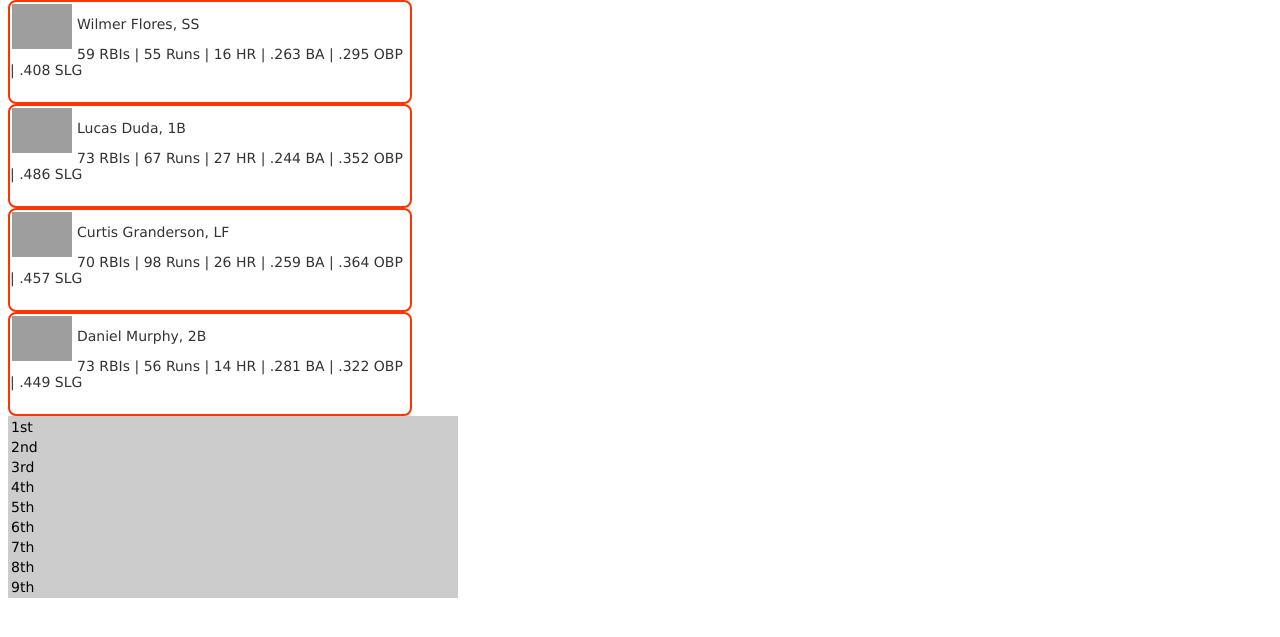
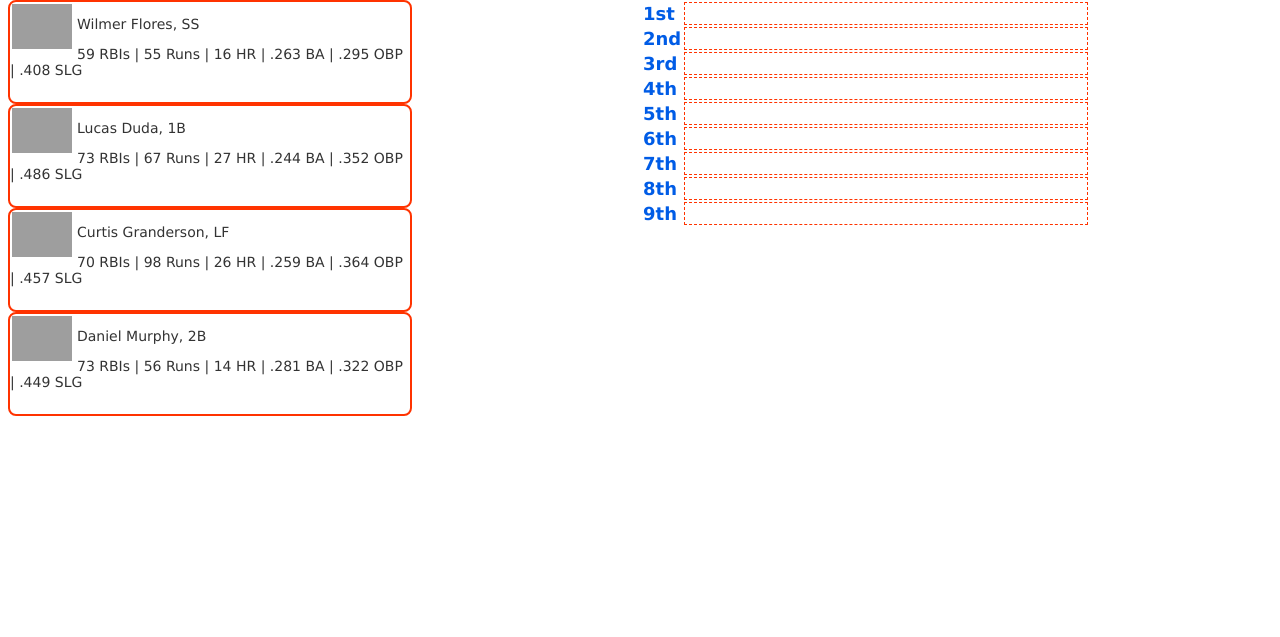
Before and after one commit to brianlondregan36/baseball-projects, a Flask app: page /lineupbuilder/ in a window 1280 px wide. Shown: the part 46-683 px from the top of the page. Run offline with Flask 2, Linux system fonts and the light colour scheme; some libraries are stand-ins or nearby versions; grey boxes are pictures that could not be loaded.

Commit message:
snap to for the lineup page

```diff
--- a/baseball/static/style.css
+++ b/baseball/static/style.css
@@ -1,21 +1,7 @@
 body{ font: 14px Verdana, Geneva, sans-serif; }
 
-@media only screen and (min-width:320px)
-{
-	.in-story-image{
-		float:none;
-		clear:both;
-	}
 
-}
-@media only screen and (min-width:960px)
-{
-	.in-story-image{
-		float:right;
-		clear:both;
-	}
-}
-
+/* START FULL HEADER */
 
 .top-container{
     width: 100%;
@@ -62,6 +48,25 @@ body{ font: 14px Verdana, Geneva, sans-serif; }
 	text-decoration: none;
 }
 
+/* END FULL HEADER */
+
+/* START STORY POSTS */
+
+@media only screen and (min-width:320px)
+{
+	.in-story-image{
+		float:none;
+		clear:both;
+	}
+
+}
+@media only screen and (min-width:960px)
+{
+	.in-story-image{
+		float:right;
+		clear:both;
+	}
+}
 
 #post-main{
     border: solid 4px #FF3300;
@@ -104,10 +109,12 @@ body{ font: 14px Verdana, Geneva, sans-serif; }
 	font-weight:bold;
 }
 
+/* END STORY POSTS */
 
 
 
 
+/* START BACK-TO-TOP WIDGET */
 
 .back-to-top{
 	position: fixed;
@@ -137,9 +144,11 @@ body{ font: 14px Verdana, Geneva, sans-serif; }
 	transition: visibility 1s ease-out;
 }
 
+/* END BACK-TO-TOP WIDGET */
 
 
 
+/* START MODAL WINDOWS FOR IMAGES */
 
 .modalDialog {
 	position: fixed;
@@ -171,8 +180,16 @@ body{ font: 14px Verdana, Geneva, sans-serif; }
 	background: -o-linear-gradient(#fff, #999);
 }
 
+/* END MODAL WINDOWS FOR IMAGES */
 
 
+
+
+
+
+
+
+/* START INTERACTIVE LINEUP BUILDER */
 
 div.draggable-card{
 	width:400px;
@@ -197,10 +214,22 @@ div.draggable-card img{
 	cursor:move;
 }
 
-div#lineup table{
-background-color:#CCCCCC;
-	width:450px;
+div#startingblock, div#lineup{
+	width:50%;
+	float:left;
+}
+div#lineup table tr{
+	min-height: 110px;
+}
+.pos{
+	min-width:20px;
+	font-size:18px;
+	font-weight: bold;
+	color:#005ce6;
 }
 .snap-position{
-width:400px;
+	min-width:400px;
+	border: dashed 1px #FF3300;
 }
+
+/* END INTERACTIVE LINEUP BUILDER */
--- a/baseball/templates/lineupbuilder.html
+++ b/baseball/templates/lineupbuilder.html
@@ -26,20 +26,20 @@
 	</div>
 </div>
 
-<div id="startingblock" style="width:50%;">
+<div id="startingblock">
 </div>
 
-<div id="lineup" style="width:50%; float:left">
+<div id="lineup">
 <table><tbody>
-<tr><td>1st</td><td class="snap-position"></td></tr>
-<tr><td>2nd</td><td class="snap-position"></td></tr>
-<tr><td>3rd</td><td class="snap-position"></td></tr>
-<tr><td>4th</td><td class="snap-position"></td></tr>
-<tr><td>5th</td><td class="snap-position"></td></tr>
-<tr><td>6th</td><td class="snap-position"></td></tr>
-<tr><td>7th</td><td class="snap-position"></td></tr>
-<tr><td>8th</td><td class="snap-position"></td></tr>
-<tr><td>9th</td><td class="snap-position"></td></tr>
+<tr><td class="pos">1st</td><td class="snap-position"></td></tr>
+<tr><td class="pos">2nd</td><td class="snap-position"></td></tr>
+<tr><td class="pos">3rd</td><td class="snap-position"></td></tr>
+<tr><td class="pos">4th</td><td class="snap-position"></td></tr>
+<tr><td class="pos">5th</td><td class="snap-position"></td></tr>
+<tr><td class="pos">6th</td><td class="snap-position"></td></tr>
+<tr><td class="pos">7th</td><td class="snap-position"></td></tr>
+<tr><td class="pos">8th</td><td class="snap-position"></td></tr>
+<tr><td class="pos">9th</td><td class="snap-position"></td></tr>
 </tbody></table>
 </div>
 
```
